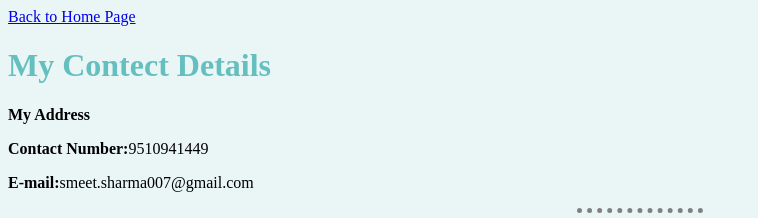
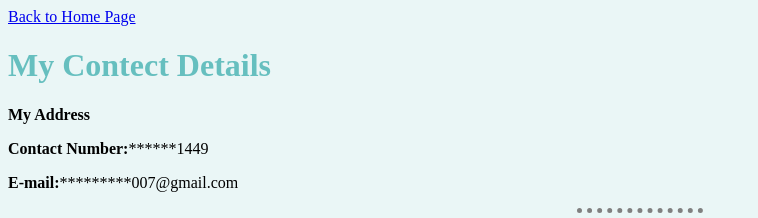
Before and after one commit to sharmasmit/portfolio, a plain HTML site: page Contect-me.html in a window 1280 px wide. Shown: the top 218 px of the page, without its empty margins (0-758 px from the left). Drawn offline with Linux system fonts and the light colour scheme.

Commit message:
Update Contect-me.html

```diff
--- a/Contect-me.html
+++ b/Contect-me.html
@@ -9,8 +9,8 @@
 
 <h1>My Contect Details</h1>
     <p><b>My Address</b><p>
-    <p><b>Contact Number:</b>9510941449</p>
-    <p><b>E-mail:</b>smeet.sharma007@gmail.com</p>
+    <p><b>Contact Number:</b>******1449</p>
+    <p><b>E-mail:</b>*********007@gmail.com</p>
     <hr>
         <form action="mailto:harshmistry06@gmail.com" method="post">
         <lable>Your Name:</lable>
```
